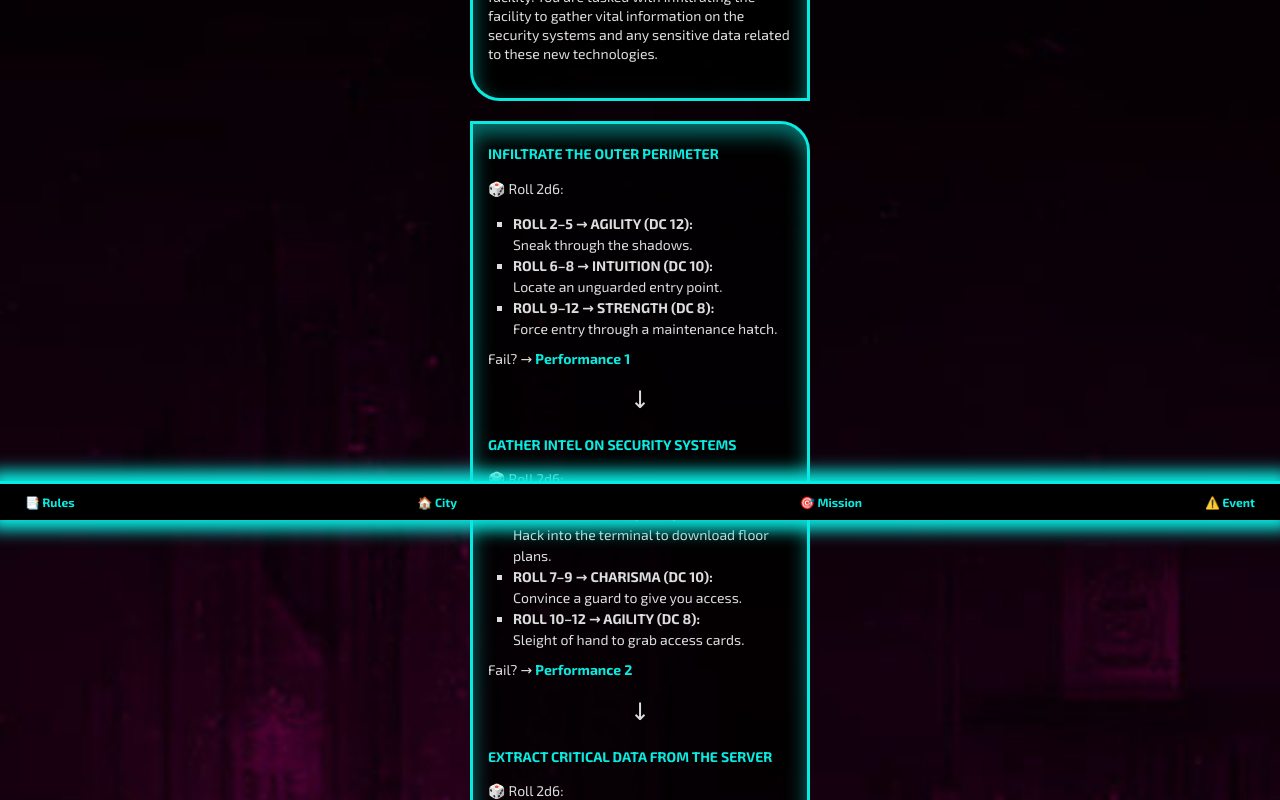
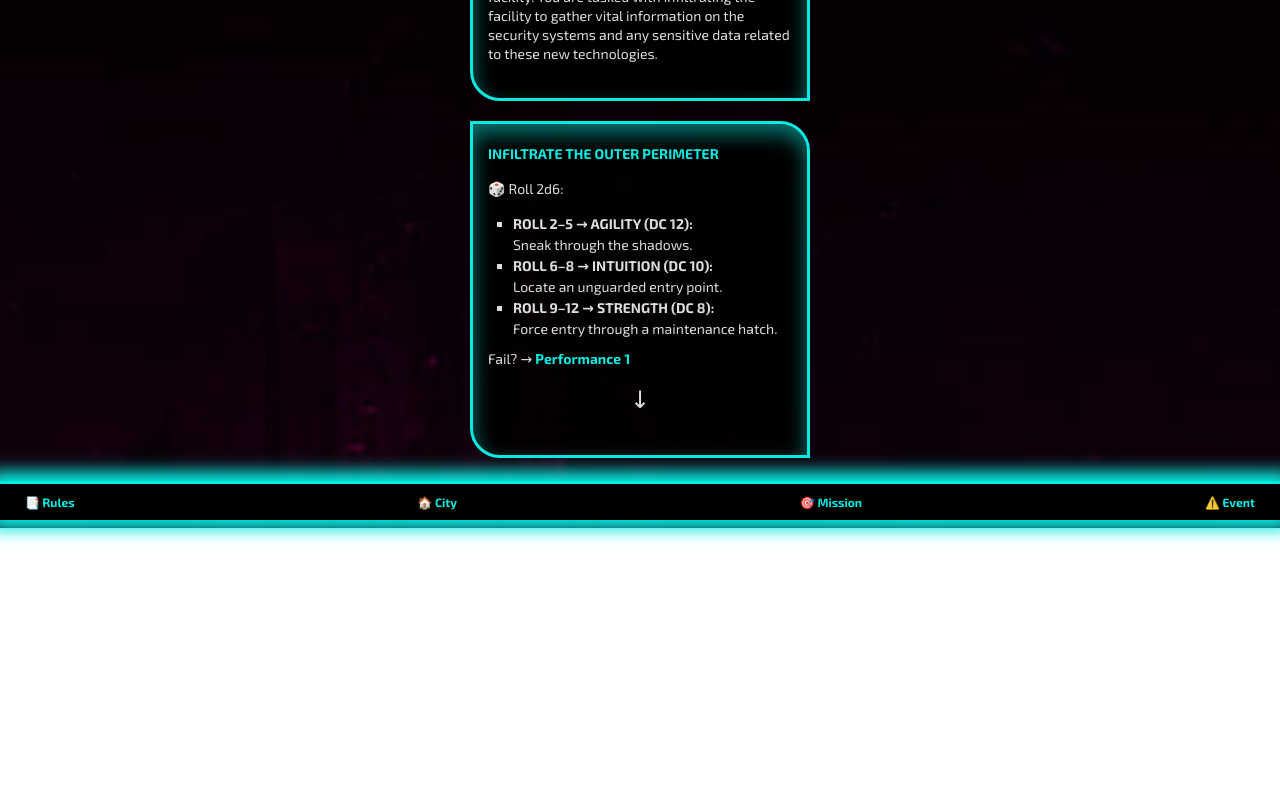
Before and after one commit to BroBuddy/shadowrun-neonhollow, a React (Vite) app: page /mission/1 in a window 1280 px wide. Shown: the part 280-1080 px from the top of the page. After the commit the page ends 808 px from the top, so only its background shows below. Built offline with nearby package versions, Linux system fonts and the light colour scheme.

Commit message:
better mission details

```diff
--- a/src/App.scss
+++ b/src/App.scss
@@ -24,7 +24,7 @@ body {
     background-attachment: fixed;
     padding: 0;
     font-family: 'Exo 2', Verdana, Arial, sans-serif;
-    font-size: 12px;
+    font-size: 14px;
     color: var(--white);
     padding-bottom: 50px;
     margin: 0;
@@ -190,6 +190,11 @@ nav {
     }
 }
 
+.mission-task {
+    opacity: 0;
+    animation: fadeIn 0.5s ease-in-out forwards;
+}
+
 .preloader {
     animation: spinner 2s linear infinite;
 }
@@ -198,6 +203,15 @@ nav {
     animation: spinner 250ms linear infinite;
 }
 
+@keyframes fadeIn {
+    from {
+        opacity: 0;
+    }
+    to {
+        opacity: 1;
+    }
+}
+
 @keyframes spinner {
     to {
         transform: rotate(360deg);
--- a/src/feature/archetype/components/ArchetypeView.tsx
+++ b/src/feature/archetype/components/ArchetypeView.tsx
@@ -20,10 +20,10 @@ function ArchetypeView() {
                 <strong className="highlight">Archetype:</strong>
             </p>
 
-            <p className="flex items-center space-x-1">
+            <div className="flex items-center space-x-1">
                 <span>Roll 1d6:</span>
                 <Dice min={1} max={6} />
-            </p>
+            </div>
             <ol className="list-margin">
                 {archetypes.map((item: Archetype, index: number) => (
                     <li key={index}>
--- a/src/feature/background/components/BackgroundView.tsx
+++ b/src/feature/background/components/BackgroundView.tsx
@@ -9,10 +9,10 @@ function BackgroundView() {
                 <strong className="highlight">Background:</strong>
             </p>
             <p>Your archetype is the tens digit.</p>
-            <p className="flex items-center space-x-1">
+            <div className="flex items-center space-x-1">
                 <span>Roll 1d6:</span>
                 <Dice min={1} max={6} />
-            </p>
+            </div>
             <MatrixTable linkPrefix="/background/R7" />
         </Card>
     )
--- a/src/feature/city/components/RollsView.tsx
+++ b/src/feature/city/components/RollsView.tsx
@@ -10,13 +10,13 @@ type FacilityRollsProps = {
 const RollsView = ({ rollList }: FacilityRollsProps) => {
     return (
         <Card>
-            <p className="flex items-center space-x-1">
+            <div className="flex items-center space-x-1">
                 <strong className="highlight">
                     Enter &#8594; -1 Energy &#8594; Roll 2d6:
                 </strong>
                 <Dice min={1} max={6} />
                 <Dice min={1} max={6} />
-            </p>
+            </div>
             <ul className="list-margin">
                 {rollList.map((item: FacilityRoll, index: number) => (
                     <li key={index}>
--- a/src/feature/metatype/components/MetatypeView.tsx
+++ b/src/feature/metatype/components/MetatypeView.tsx
@@ -8,10 +8,10 @@ function MetatypeView() {
             <p>
                 <strong className="highlight">Metatype:</strong>
             </p>
-            <p className="flex items-center space-x-1">
+            <div className="flex items-center space-x-1">
                 <span>Roll 1d6:</span>
                 <Dice min={1} max={6} />
-            </p>
+            </div>
             <div className="flex justify-between gap-3">
                 <div className="flex-1 basis-1/3 text-center">
                     <Link to="/metatype/human">
--- a/src/feature/mission/components/TasksView.tsx
+++ b/src/feature/mission/components/TasksView.tsx
@@ -1,17 +1,23 @@
-import React from 'react'
 import { MissionTask, MissionOutcome } from '../MissionType'
 import { Link } from 'react-router-dom'
 import Card from '@/components/Card'
 
 type MissionTasksProps = {
     tasks: MissionTask[]
+    missionProgress: number
+    onProgress: (currentProgress: number) => void
 }
 
-const TasksView = ({ tasks }: MissionTasksProps) => {
+const TasksView = ({
+    tasks,
+    missionProgress,
+    onProgress,
+}: MissionTasksProps) => {
     return (
         <Card>
-            {tasks.map((item: MissionTask, index: number) => (
-                <React.Fragment key={item.id}>
+            {tasks.map((item: MissionTask, index: number) =>
+                missionProgress >= index ? (
+                    <div className="mission-task" key={item.id}>
                         <p>
                             <strong className="highlight">{item.title}</strong>
                         </p>
@@ -20,8 +26,8 @@ const TasksView = ({ tasks }: MissionTasksProps) => {
                             {item.outcomes.map((outcome: MissionOutcome) => (
                                 <li key={outcome.range}>
                                     <strong>
-                                    Roll {outcome.range} &#8594; {outcome.stat}{' '}
-                                    (DC {outcome.dc}):
+                                        Roll {outcome.range} &#8594;{' '}
+                                        {outcome.stat} (DC {outcome.dc}):
                                     </strong>
                                     <br />
                                     {outcome.description}
@@ -34,13 +40,15 @@ const TasksView = ({ tasks }: MissionTasksProps) => {
                                 {item.failure.text}
                             </Link>
                         </p>
-                    {index <= 1 && (
-                        <p className="text-2xl mb-5 flex justify-center items-center">
+                        <p
+                            className="text-2xl mb-5 flex justify-center items-center cursor-pointer"
+                            onClick={() => onProgress(index + 1)}
+                        >
                             &#8595;
                         </p>
+                    </div>
+                ) : null
             )}
-                </React.Fragment>
-            ))}
         </Card>
     )
 }
--- a/src/feature/mission/components/TwistView.tsx
+++ b/src/feature/mission/components/TwistView.tsx
@@ -9,6 +9,7 @@ type MissionTwistProps = {
 const TwistView = ({ twist }: MissionTwistProps) => {
     return (
         <Card>
+            <div className="mission-task">
                 <p>
                     <strong className="highlight">Twist:</strong>
                     <br />
@@ -37,6 +38,7 @@ const TwistView = ({ twist }: MissionTwistProps) => {
                         {twist.success.text}
                     </Link>
                 </p>
+            </div>
         </Card>
     )
 }
--- a/src/feature/mission/pages/MissionDetail.tsx
+++ b/src/feature/mission/pages/MissionDetail.tsx
@@ -1,4 +1,4 @@
-import { useMemo } from 'react'
+import { useMemo, useState } from 'react'
 import { useParams } from 'react-router-dom'
 import Card from '@/components/Card'
 import { getMissionById } from '../missionData'
@@ -9,6 +9,11 @@ import TwistView from '../components/TwistView'
 function MissionDetail() {
     const { id } = useParams()
     const data = useMemo(() => getMissionById(id as string), [id])
+    const [missionProgress, setMissionProgress] = useState<number>(0)
+
+    const handleMissionProgress = (currentProgress: number) => {
+        setMissionProgress(currentProgress)
+    }
 
     if (!data) {
         return <></>
@@ -33,9 +38,13 @@ function MissionDetail() {
                 </p>
             </Card>
 
-            <TasksView tasks={data.tasks} />
+            <TasksView
+                tasks={data.tasks}
+                missionProgress={missionProgress}
+                onProgress={handleMissionProgress}
+            />
 
-            <TwistView twist={data.twist} />
+            {missionProgress === 3 && <TwistView twist={data.twist} />}
         </>
     )
 }
--- a/src/pages/Event.tsx
+++ b/src/pages/Event.tsx
@@ -27,11 +27,11 @@ function Event() {
                 <p>
                     <strong className="highlight">Event Matrix:</strong>
                 </p>
-                <p className="flex items-center space-x-1">
+                <div className="flex items-center mb-3 space-x-1">
                     <span>Roll 2d6:</span>
                     <Dice min={1} max={6} />
                     <Dice min={1} max={6} />
-                </p>
+                </div>
                 <MatrixTable linkPrefix="/event/R4" />
             </Card>
         </>
```
Lines whose indentation alone changed are shown as unchanged.
